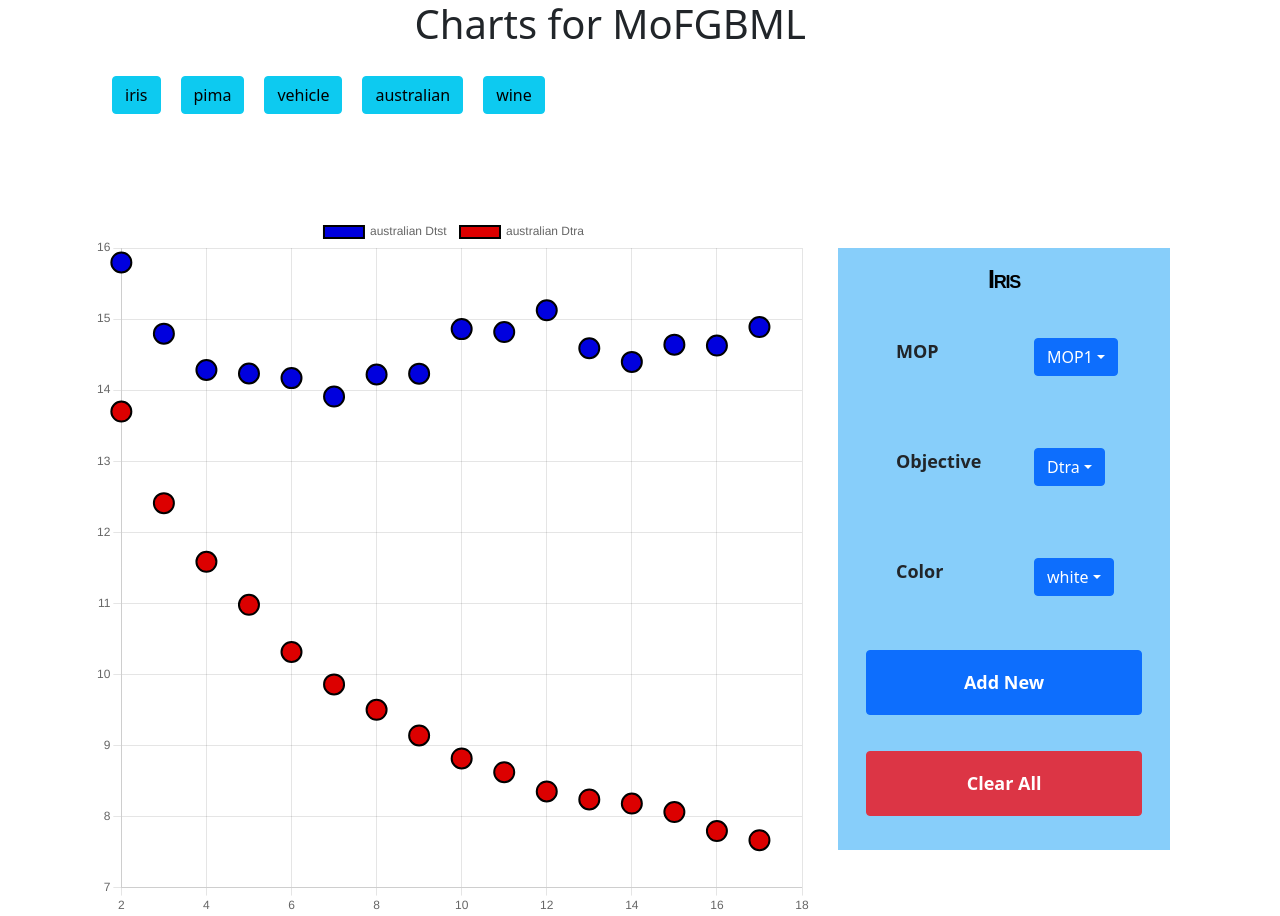
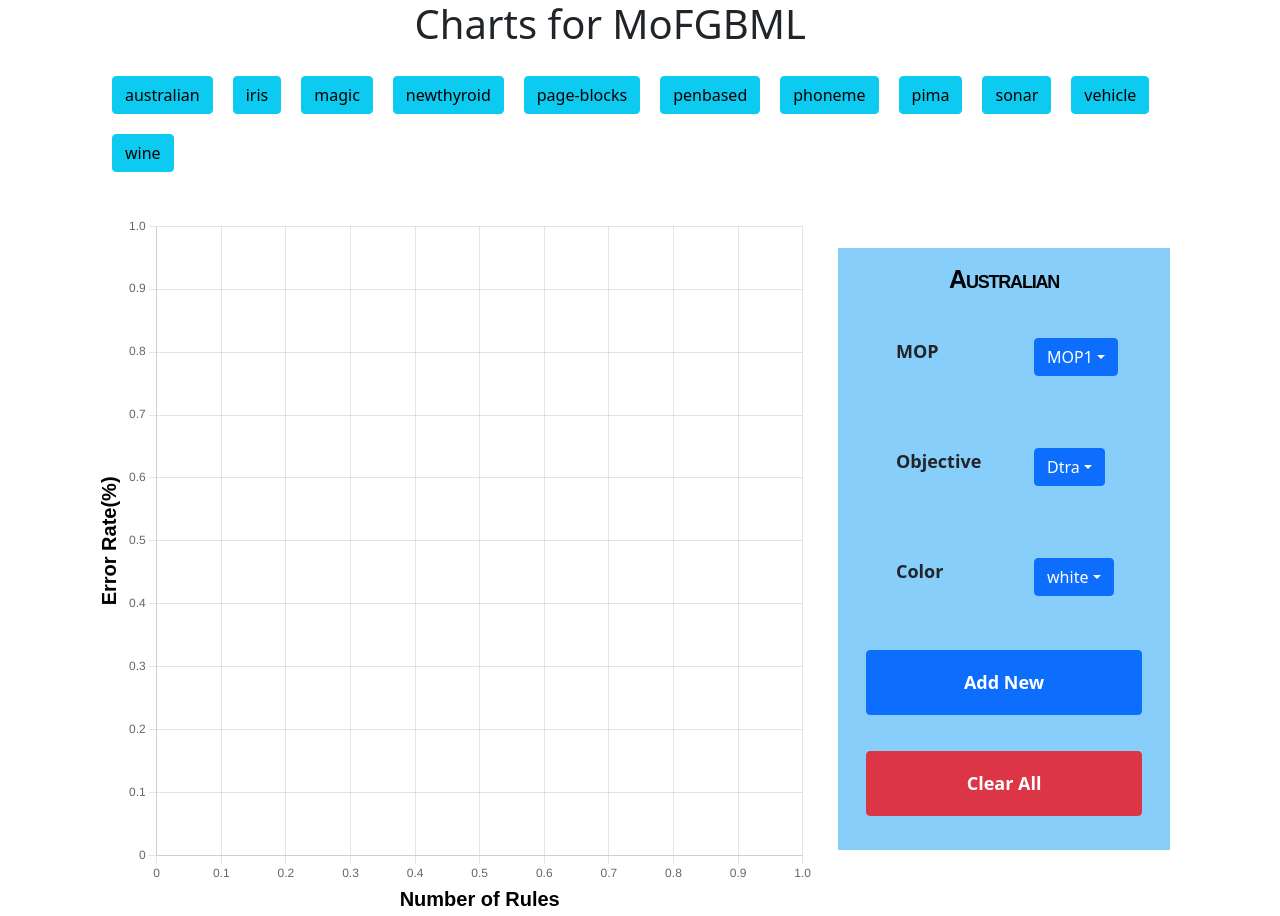
Before and after one commit to SamirFersobe/mofgbml_visualizer, a React (Create React App) app: page / in a window 1280 px wide. Built offline with nearby package versions, Linux system fonts and the light colour scheme.

Commit message:
added labels to chart

```diff
--- a/package.json
+++ b/package.json
@@ -30,7 +30,7 @@
     "test": "react-scripts test",
     "eject": "react-scripts eject"
   },
-  "proxy" : "http://localhost:3001",
+  "proxy" : "https://mofgbml-visualizer.herokuapp.com/",
   "eslintConfig": {
     "extends": [
       "react-app",
--- a/src/App.tsx
+++ b/src/App.tsx
@@ -8,52 +8,15 @@ import { Coordinate } from 'recharts/types/util/types';
 import './App.css';
 import { Container,Row,Col} from 'react-bootstrap';
 
-const datasetData:string[] =['iris','pima','vehicle','australian','wine'];
+const datasetData:string[] =["australian","iris","magic","newthyroid","page-blocks","penbased","phoneme","pima","sonar","vehicle","wine"];
 
 
 function App() {
 
-  const customdata = require('./data/australian_gen5000_MOP7at5_Dtst.json');
-  const customdata2 = require('./data/australian_gen5000_MOP7at5_Dtra.json');
 
 
-function jsonToData(json:JSON){
-    const data:Coordinate[] = [];
-    for(let key  in json){
-      if (json.hasOwnProperty(key)){
-
-        if(parseInt(key)>= 2){
-          //@ts-ignore
-        let dataPoint:Coordinate = {x:parseInt(key),y:parseFloat(json[key])};
-        data.push(dataPoint);
-        }
-      };
-    }
-
-    return data
-  }
-
   const initialData = {
-    datasets: [
-      {
-        label: 'australian Dtst ',
-        data: jsonToData(customdata),
-        backgroundColor: 'rgba(0, 0, 222, 1)',
-        radius: 10,
-        hoverRadius:10,
-        borderColor:'black',
-        borderWidth: 2,
-      },
-      {
-        label: 'australian Dtra',
-        data: jsonToData(customdata2),
-        backgroundColor: 'rgba(220, 0, 0, 1)',
-        radius: 10,
-        hoverRadius:10,
-        borderColor:'black',
-        borderWidth: 2,
-      }
-    ],
+    datasets: [],
 
   };
 
--- a/src/components/ChartOptions.tsx
+++ b/src/components/ChartOptions.tsx
@@ -28,15 +28,20 @@ function jsonToData(json:JSON){
     return data
   }
 
+//preset to showcase somedata constantly TODO: Obtain a lot of data async
+function preset(dataset:string){
+
+}
 //update function is the useState hook that is passed down from App.tsx and is used as a callback function
 function addNewData(oldData:data,datasetName:string,validationRate:string,mop:string,objective:string,color:string,updateFunction:any){
     let subrate = 10-Math.round(parseFloat(validationRate)*10)
     let jsonName:string = `${datasetName}_gen5000_${mop}at${subrate.toString(10)}_${objective}`
-    let url:string = `/api/${jsonName}`
+    let url:string = `https://mofgbml-visualizer.herokuapp.com/api/${jsonName}`
 
-    const request = async()=>{
-      const response = await fetch(url)
-      const dataPoints = await response.json()
+    //function of request
+    const request = async()=>{ //async function so that we can return the data after it's loaded
+      const response = await fetch(url) // response from server after fetching
+      const dataPoints = await response.json() // turning it into json data
       try{
         let newData ={
           datasets:[
@@ -57,7 +62,7 @@ function addNewData(oldData:data,datasetName:string,validationRate:string,mop:st
       };
 
       updatedData.datasets = oldData.datasets.concat(newData.datasets)
-      updateFunction(updatedData);
+      updateFunction(updatedData); //using the callback updatefunction when we finally obtain the data
 
       }catch(e){
           console.log(e)
--- a/src/components/DatasetsDisplay.tsx
+++ b/src/components/DatasetsDisplay.tsx
@@ -1,4 +1,4 @@
-import React,{useState,useEffect} from 'react'
+import React,{useEffect} from 'react'
 import './DatasetsDisplay.css';
 import { Button } from 'react-bootstrap';
 
--- a/src/components/ScatterPlot.tsx
+++ b/src/components/ScatterPlot.tsx
@@ -30,6 +30,43 @@ const ScatterPlot = ({chartData}:ScatterPlot) => {
     options ={{
         maintainAspectRatio:false,
         aspectRatio:1,
+        scales:{
+          x:{
+            display:true,
+            min:0,
+
+            title:{
+              display:true,
+              text:'Number of Rules',
+              color:'#000',
+              font:{
+                family:'Arial',
+                size: 20,
+                weight:'bold',
+                lineHeight:1.2
+              }
+            }
+
+          },
+          y:{
+            display:true,
+            min:0,
+
+            title:{
+              display:true,
+              text:'Error Rate(%)',
+              color:'#000',
+              font:{
+                family:'Arial',
+                size:20,
+                weight:'bold',
+                lineHeight:1.2
+              }
+            }
+
+          }
+
+        }
     }}
 
 
```
Also changed, not shown: 1 other file (tests, documents, lock files or other folders).
